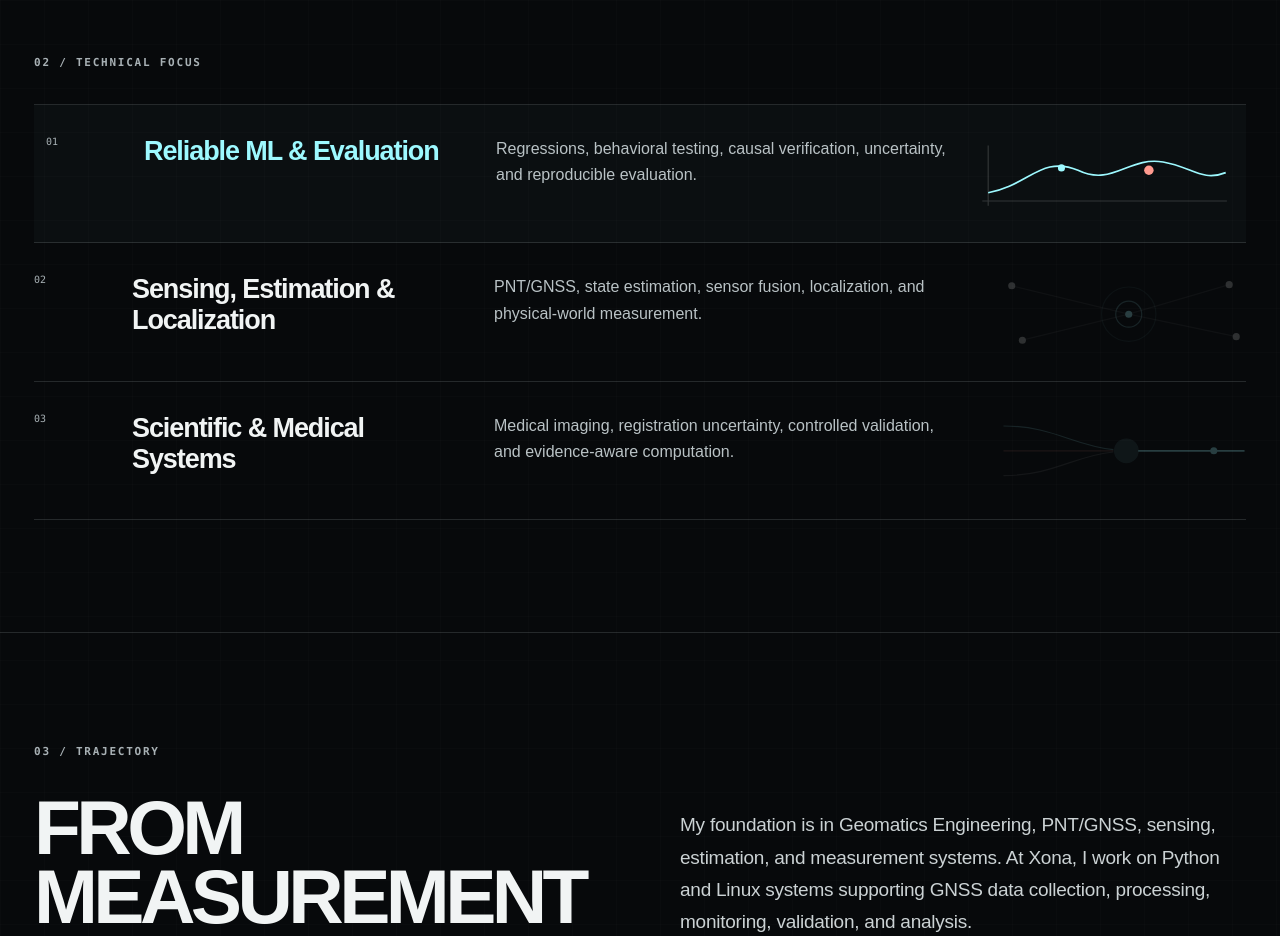
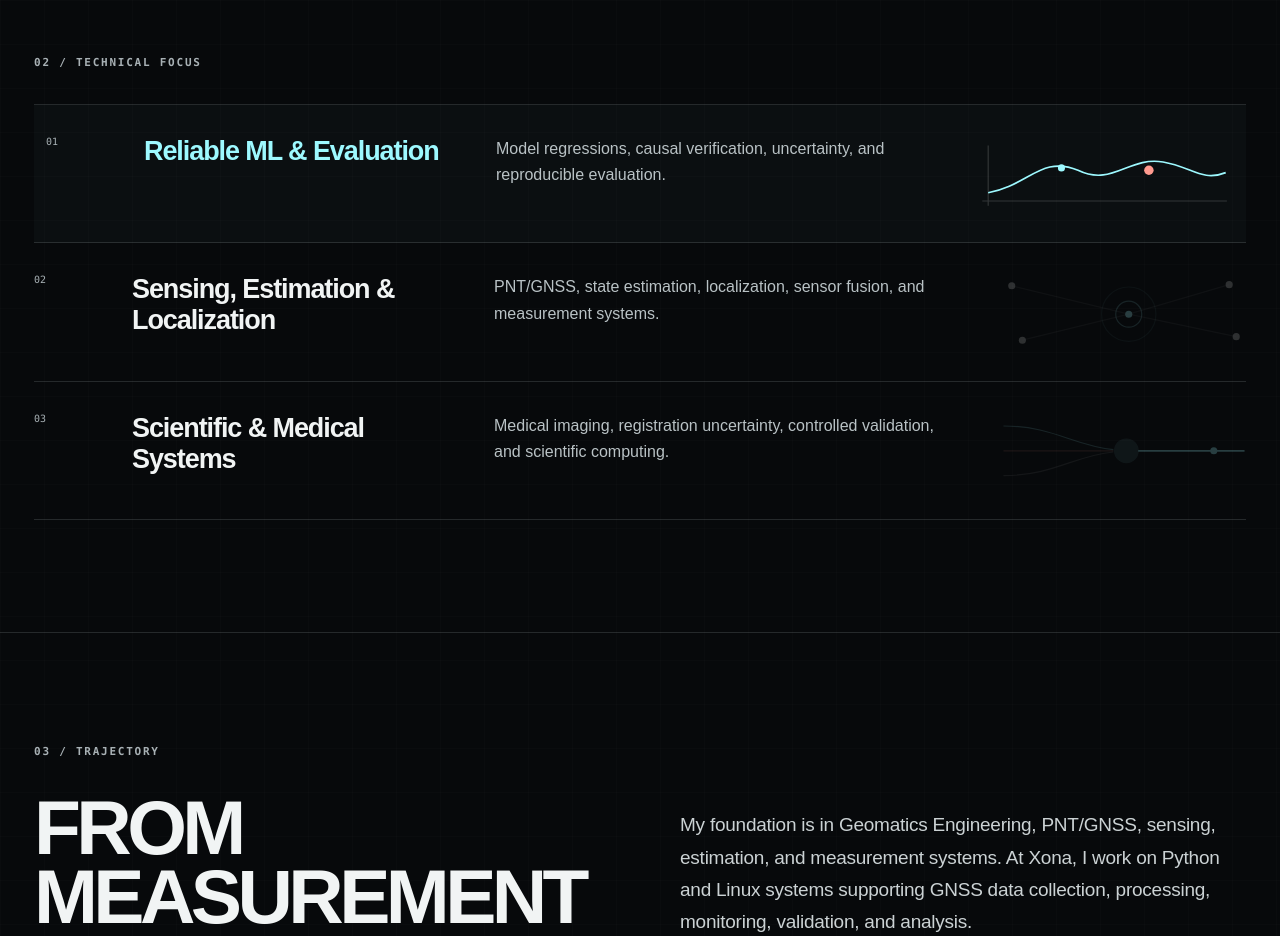
Before and after one commit to Kushrishi/kushrishi.com, a Next.js app: page / in a window 1280 px wide. Shown: the part 3300-4236 px from the top of the page. Built offline with nearby package versions, Linux system fonts and the light colour scheme.

Commit message:
Simplify technical focus copy

```diff
--- a/components/ResearchDirections.tsx
+++ b/components/ResearchDirections.tsx
@@ -6,19 +6,19 @@ const directions = [
   {
     index: "01",
     title: "Reliable ML & Evaluation",
-    description: "Regressions, behavioral testing, causal verification, uncertainty, and reproducible evaluation.",
+    description: "Model regressions, causal verification, uncertainty, and reproducible evaluation.",
     kind: "eval",
   },
   {
     index: "02",
     title: "Sensing, Estimation & Localization",
-    description: "PNT/GNSS, state estimation, sensor fusion, localization, and physical-world measurement.",
+    description: "PNT/GNSS, state estimation, localization, sensor fusion, and measurement systems.",
     kind: "pnt",
   },
   {
     index: "03",
     title: "Scientific & Medical Systems",
-    description: "Medical imaging, registration uncertainty, controlled validation, and evidence-aware computation.",
+    description: "Medical imaging, registration uncertainty, controlled validation, and scientific computing.",
     kind: "multi",
   },
 ] as const;
```
